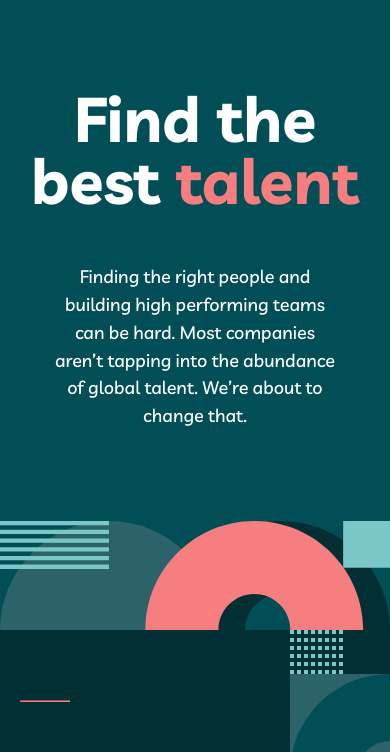
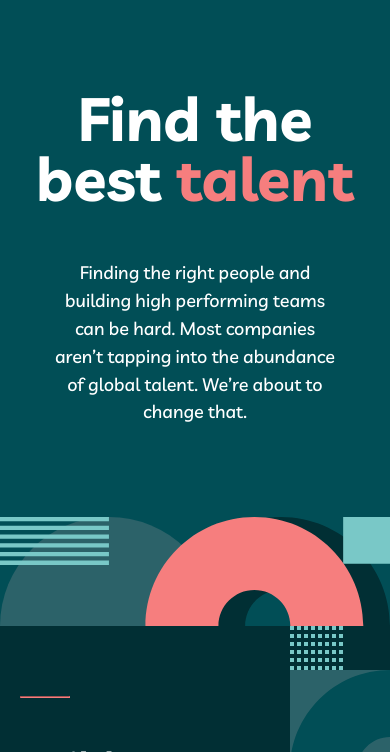
Before and after one commit to Diarrah/FEM-Prem-MyTeam, a plain HTML site: page index.html in a window 390 px wide. Shown: the part 92-844 px from the top of the page. Drawn offline with nearby package versions, Linux system fonts and the light colour scheme; files that its build step writes are made by us from their sources.

Commit message:
Smaller big-h1 font for cellphones

```diff
--- a/styles/_typography.scss
+++ b/styles/_typography.scss
@@ -23,7 +23,7 @@ a  {
     font-weight: 700;
     @include rwd(1279) { font-size: 7.7vw }
     @include tablet-breakpoint { font-size: 5.5em }
-    @include rwd(650) { font-size: 16vw }
+    @include rwd(650) { font-size: 15.5vw }
 }
 
 @mixin h1 {
```
